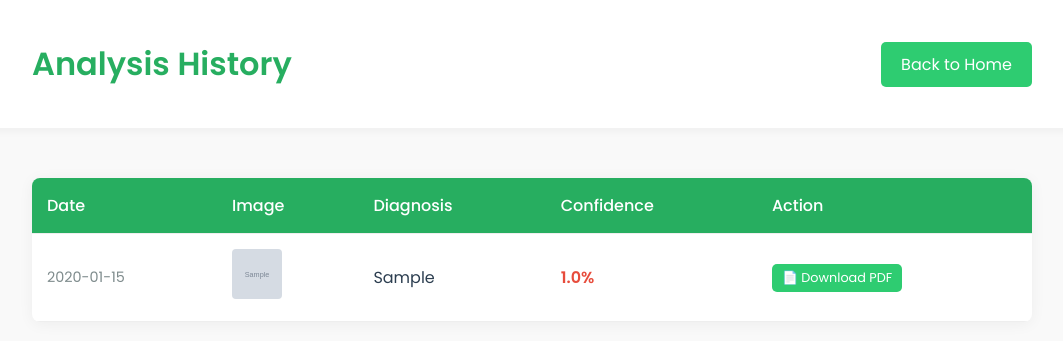
After one commit to Parsilanka/Crop-Recommendation-and-Disease-Detection-System, a Flask app: page /history in a window 1280 px wide. The commit adds this page. Shown: the top 341 px of the page, without its empty margins (108-1171 px from the left). Run offline with Flask 3, Linux system fonts and the light colour scheme; tables that the repository leaves empty hold one stand-in row (values such as "Sample post"); grey boxes marked "Sample" are stand-in pictures.

Commit message:
Implement Analysis History, PDF Reports, Weather Integration, and specific Location updates

```diff
--- a/app.py
+++ b/app.py
@@ -5,6 +5,10 @@ from PIL import Image
 import numpy as np
 import pickle
 import pandas as pd
+import history
+import pdf_generator
+import weather
+  # Import our new history module
 
 app = Flask(__name__)
 app.config['UPLOAD_FOLDER'] = 'uploads'
@@ -268,14 +272,22 @@ def load_trained_model():
 
     try:
         model_path = 'models/plant_disease_model.h5'
+        saved_model_dir = 'models/plant_disease_model'
 
         if os.path.exists(model_path):
             print(f"[INFO] Loading model from {model_path}...")
             model = keras.models.load_model(model_path, compile=False)
-            model.compile(optimizer='adam', loss='categorical_crossentropy', metrics=['accuracy'])
             model_loaded = True
-            print("[OK] Pre-trained model loaded successfully!")
+            print("[OK] Pre-trained model (H5) loaded successfully!")
             return model
+
+        elif os.path.exists(saved_model_dir):
+            print(f"[INFO] Loading SavedModel from {saved_model_dir}...")
+            model = keras.models.load_model(saved_model_dir, compile=False)
+            model_loaded = True
+            print("[OK] Pre-trained model (SavedModel) loaded successfully!")
+            return model
+
         else:
             print("[WARNING] No pre-trained model found. Using fallback classification.")
             print(f"   To use ML model: place trained model at {model_path}")
@@ -609,28 +621,42 @@ def analyze_image_enhanced(image_path):
             plant_type = "tomato"
             print(f"  -> Detected: TOMATO plant (red/orange fruit present)")
 
+        # Check for apple/fruit trees (woody stems, round fruits)
+        elif red_ratio > 0.15 and green_ratio > 0.35:
+            plant_type = "apple"
+            print(f"  -> Detected: APPLE/FRUIT tree")
+
+        # Check for Cotton (White bolls, distinctive)
+        elif bright_ratio > 0.1 and green_ratio > 0.3:
+            plant_type = "cotton"
+            print(f"  -> Detected: COTTON plant")
+
         # Check for corn/maize (elongated leaves, yellow-green, vertical patterns)
-        elif green_ratio > 0.45 and yellow_ratio > 0.15 and r_mean < 140 and total_std < 55:
+        elif green_ratio > 0.45 and yellow_ratio > 0.1 and r_mean < 140 and total_std < 60:
             plant_type = "corn"
             print(f"  -> Detected: CORN/MAIZE plant")
+
+        # Check for Rice/Wheat (Vertical grass-like, high variability due to thin leaves)
+        elif green_ratio > 0.35 and (yellow_ratio > 0.05 or brown_ratio > 0.05 or dark_ratio > 0.05) and total_std < 65:
+            if yellow_ratio > 0.15:
+                plant_type = "wheat"
+                print(f"  -> Detected: WHEAT plant")
+            else:
+                plant_type = "rice"
+                print(f"  -> Detected: RICE plant")
+
+        # Check for Sugarcane (Tall grass)
+        elif green_ratio > 0.5 and r_mean < 120 and total_std < 50:
+            plant_type = "sugarcane"
+            print(f"  -> Detected: SUGARCANE plant")
 
         # Check for potato (broader leaves, darker green OR TUBER)
         elif (green_ratio > 0.55 and r_mean < 90 and brown_ratio > 0.12) or (green_ratio < 0.15 and bright_ratio > 0.3 and total_std > 40):
             plant_type = "potato"
             print(f"  -> Detected: POTATO plant (leaves or tuber)")
 
-        # Check for apple/fruit trees (woody stems, round fruits)
-        elif red_ratio > 0.15 and green_ratio > 0.35:
-            plant_type = "apple"
-            print(f"  -> Detected: APPLE/FRUIT tree")
-
-        # Check for Cotton (White bolls, distinctive) - Check first as very distinct
-        elif bright_ratio > 0.1 and green_ratio > 0.3:
-            plant_type = "cotton"
-            print(f"  -> Detected: COTTON plant")
-
-        # Check for Grape (Broad leaves, vine)
-        elif green_ratio > 0.5 and (dark_spots > 0.05 or brown_ratio > 0.05) and rg_ratio < 1.1:
+        # Check for Grape (Broad leaves, vine) - Fixed dark_ratio bug
+        elif green_ratio > 0.5 and (dark_ratio > 0.05 or brown_ratio > 0.05) and rg_ratio < 1.1:
             plant_type = "grape"
             print(f"  -> Detected: GRAPE vine")
 
@@ -643,27 +669,11 @@ def analyze_image_enhanced(image_path):
                 plant_type = "tea"
                 print(f"  -> Detected: TEA plant")
 
-        # Check for Sugarcane (Tall grass, similar to corn)
-        elif green_ratio > 0.5 and r_mean < 120 and total_std < 45:
-            plant_type = "sugarcane"
-            print(f"  -> Detected: SUGARCANE plant")
-
-        # Check for Rice/Wheat (Vertical grass-like) - Check last as most generic
-        elif green_ratio > 0.4 and (yellow_ratio > 0.1 or brown_ratio > 0.1) and total_std < 50:
-            if yellow_ratio > 0.2:
-                plant_type = "wheat"
-                print(f"  -> Detected: WHEAT plant")
-            else:
-                plant_type = "rice"
-                print(f"  -> Detected: RICE plant")
-
-        # REMOVED: Default to tomato logic which was too aggressive
-        # elif r_mean > 120 and r_mean > g_mean:
-        #     plant_type = "tomato"
-            print(f"  -> Detected: Likely TOMATO (red tones)")
         else:
             plant_type = "general"
             print(f"  -> Could not determine specific plant type")
+
+        print(f"Final plant type determination: {plant_type}")
 
         # ========== STEP 2: IDENTIFY DISEASE BASED ON PLANT TYPE ==========
 
@@ -900,6 +910,11 @@ def analyze_image(image_path):
 
             predicted_class = DISEASE_CLASSES[top_idx]
 
+            # If confidence is too low (e.g. dummy model guessing), fallback to color analysis
+            if confidence < 50:
+                print(f"[WARNING] ML Confidence too low ({confidence:.2f}%). Falling back to enhanced analysis.")
+                return analyze_image_enhanced(image_path)
+
             print(f"[OK] ML Prediction: {predicted_class} ({confidence:.2f}%)")
 
             return predicted_class, confidence
@@ -950,6 +965,12 @@ def allowed_file(filename):
 @app.route('/')
 def index():
     return render_template('index.html')
+
+@app.route('/history')
+def history_page():
+    """View analysis history"""
+    entries = history.get_history()
+    return render_template('history.html', entries=entries)
 
 @app.route('/predict', methods=['POST'])
 def predict():
@@ -1047,15 +1068,22 @@ def classify_disease():
 
         if file and allowed_file(file.filename):
             filename = secure_filename(file.filename)
-            filepath = os.path.join(app.config['UPLOAD_FOLDER'], filename)
-            file.save(filepath)
+            upload_folder = app.config.get('UPLOAD_FOLDER', 'uploads')
 
-            print(f"\n{'='*60}")
-            print(f"Analyzing: {filename}")
-            print(f"{'='*60}")
+            # Ensure upload folder exists
+            if not os.path.exists(upload_folder):
+                os.makedirs(upload_folder)
+
+            filepath = os.path.join(upload_folder, filename)
+            # Use absolute path to avoid [Errno 22] on Windows
+            abs_filepath = os.path.abspath(filepath)
+
+            file.save(abs_filepath)
+            print(f"[INFO] Image saved to {abs_filepath}")
 
             # Analyze image
-            predicted_class, confidence = analyze_image(filepath)
+            predicted_class, confidence = analyze_image(abs_filepath)
+            print(f"[INFO] Classification result: {predicted_class} ({confidence}%)")
 
             # Format disease name
             disease_name = format_disease_name(predicted_class)
@@ -1071,8 +1099,13 @@ def classify_disease():
                 'prevention': disease_data['prevention']
             }
 
+            print(f"[DEBUG] Final result dict: {result}")
             print(f"\nResult: {disease_name} ({confidence:.2f}%)")
             print(f"{'='*60}\n")
+
+
+            # Save to history
+            history.add_entry(filename, disease_name, confidence)
 
             return jsonify(result)
 
@@ -1082,10 +1115,63 @@ def classify_disease():
         print(f"Error in classify_disease: {e}")
         return jsonify({'error': str(e)}), 400
 
+import sqlite3
+from flask import send_file
+
+@app.route('/download_report/<int:report_id>')
+def download_report(report_id):
+    """Generate and download PDF report"""
+    try:
+        # Get entry from history
+        conn = sqlite3.connect(history.DB_NAME)
+        conn.row_factory = sqlite3.Row
+        c = conn.cursor()
+        c.execute('SELECT * FROM history WHERE id = ?', (report_id,))
+        entry = c.fetchone()
+        conn.close()
+
+        if not entry:
+            return "Report not found", 404
+
+        # Get details
+        disease_info = get_disease_info(entry['prediction'])
+
+        # Generate PDF
+        image_path = os.path.join(app.config['UPLOAD_FOLDER'], entry['filename'])
+        # Ensure absolute path
+        image_path = os.path.abspath(image_path)
+
+        print(f"Generating PDF for {image_path}")
+
+        report_file, report_path = pdf_generator.generate_report(
+            image_path,
+            entry['prediction'],
+            entry['confidence'],
+            disease_info
+        )
+
+        return send_file(report_path, as_attachment=True, download_name=report_file)
+    except Exception as e:
+        print(f"Error generating PDF: {e}")
+        return str(e), 500
+
+@app.route('/weather_data')
+def weather_data():
+    """Get weather data"""
+    lat = request.args.get('lat')
+    lon = request.args.get('lon')
+
+    data = weather.get_weather(lat, lon)
+    if data:
+        data['desc'] = weather.get_weather_desc(data['weathercode'])
+        return jsonify(data)
+    return jsonify({'error': 'Could not fetch weather'}), 500
+
 if __name__ == '__main__':
     print("\n" + "="*60)
     print("CROP RECOMMENDATION & DISEASE DETECTION SYSTEM")
     print("="*60)
+
 
     # Try to load ML model
     if MODEL_AVAILABLE:
--- a/requirements.txt
+++ b/requirements.txt
@@ -2,3 +2,7 @@ flask==3.0.3
 numpy==2.1.0
 pandas==2.2.3
 scikit-learn==1.5.2
+fpdf2==2.7.9
+requests==2.32.3
+tensorflow
+kagglehub
--- /dev/null
+++ b/templates/history.html
@@ -0,0 +1,164 @@
+<!DOCTYPE html>
+<html lang="en">
+
+<head>
+    <meta charset="UTF-8">
+    <meta name="viewport" content="width=device-width, initial-scale=1.0">
+    <title>Analysis History - Crop Doctor</title>
+    <link href="https://fonts.googleapis.com/css2?family=Poppins:wght@300;400;500;600&display=swap" rel="stylesheet">
+    <style>
+        :root {
+            --primary: #2ecc71;
+            --secondary: #27ae60;
+            --accent: #e74c3c;
+            --dark: #2c3e50;
+            --light: #ecf0f1;
+        }
+
+        body {
+            font-family: 'Poppins', sans-serif;
+            background-color: #f9f9f9;
+            margin: 0;
+            padding: 0;
+            color: var(--dark);
+        }
+
+        .container {
+            max-width: 1000px;
+            margin: 0 auto;
+            padding: 20px;
+        }
+
+        header {
+            background: white;
+            padding: 20px 0;
+            box-shadow: 0 2px 10px rgba(0, 0, 0, 0.05);
+            margin-bottom: 30px;
+        }
+
+        .header-content {
+            display: flex;
+            justify-content: space-between;
+            align-items: center;
+        }
+
+        h1 {
+            color: var(--secondary);
+            margin: 0;
+        }
+
+        .btn {
+            display: inline-block;
+            padding: 10px 20px;
+            background: var(--primary);
+            color: white;
+            text-decoration: none;
+            border-radius: 5px;
+            transition: background 0.3s;
+        }
+
+        .btn:hover {
+            background: var(--secondary);
+        }
+
+        table {
+            width: 100%;
+            border-collapse: collapse;
+            background: white;
+            border-radius: 8px;
+            overflow: hidden;
+            box-shadow: 0 2px 15px rgba(0, 0, 0, 0.05);
+        }
+
+        th,
+        td {
+            padding: 15px;
+            text-align: left;
+            border-bottom: 1px solid #eee;
+        }
+
+        th {
+            background-color: var(--secondary);
+            color: white;
+            font-weight: 500;
+        }
+
+        tr:hover {
+            background-color: #f5f5f5;
+        }
+
+        .confidence-high {
+            color: var(--secondary);
+            font-weight: bold;
+        }
+
+        .confidence-low {
+            color: var(--accent);
+            font-weight: bold;
+        }
+
+        .timestamp {
+            color: #7f8c8d;
+            font-size: 0.9em;
+        }
+
+        .img-preview {
+            width: 50px;
+            height: 50px;
+            object-fit: cover;
+            border-radius: 4px;
+        }
+    </style>
+</head>
+
+<body>
+    <header>
+        <div class="container header-content">
+            <h1>Analysis History</h1>
+            <a href="/" class="btn">Back to Home</a>
+        </div>
+    </header>
+
+    <div class="container">
+        {% if entries %}
+        <table>
+            <thead>
+                <tr>
+                    <th>Date</th>
+                    <th>Image</th>
+                    <th>Diagnosis</th>
+                    <th>Confidence</th>
+                    <th>Action</th>
+                </tr>
+            </thead>
+            <tbody>
+                {% for entry in entries %}
+                <tr>
+                    <td class="timestamp">{{ entry.date }}</td>
+                    <td><img src="/uploads/{{ entry.filename }}" alt="Crop" class="img-preview"></td>
+                    <td>{{ entry.prediction }}</td>
+                    <td>
+                        <span class="{{ 'confidence-high' if entry.confidence > 70 else 'confidence-low' }}">
+                            {{ entry.confidence }}%
+                        </span>
+                    </td>
+                    <td>
+                        <a href="/download_report/{{ entry.id }}" class="btn"
+                            style="font-size: 0.8em; padding: 5px 10px;">
+                            📄 Download PDF
+                        </a>
+                    </td>
+                </tr>
+                {% endfor %}
+            </tbody>
+        </table>
+        {% else %}
+        <div style="text-align: center; padding: 50px;">
+            <h3>No history found yet.</h3>
+            <p>Go back and analyze some crops!</p>
+        </div>
+        {% endif %}
+    </div>
+</body>
+
+</html>
```
Also changed, not shown: history.py (added, +55 -0 lines), pdf_generator.py (added, +77 -0 lines), templates/index.html (+85 -1 lines), weather.py (added, +95 -0 lines), 4 other files.
